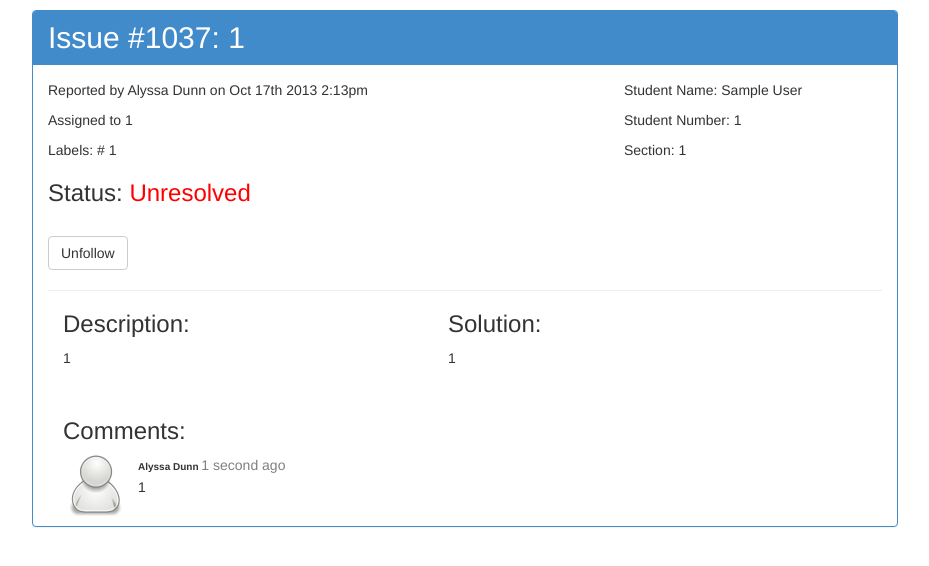
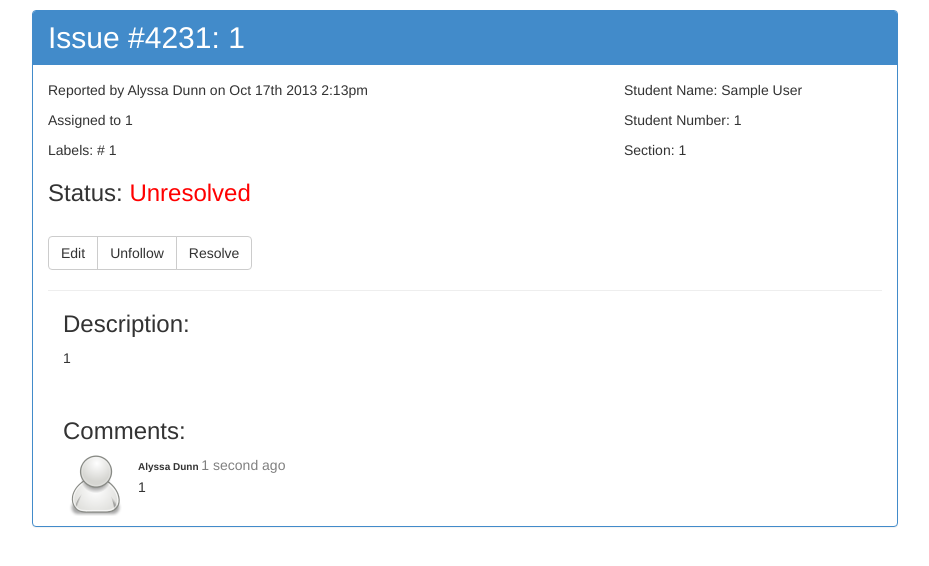
Before and after one commit to midlife83/ArgentineRose, a PHP site: page /unresolved_issue.php in a window 1280 px wide. Shown: the top 566 px of the page, without its empty margins (175-1104 px from the left). Run offline with PHP 8.4, Linux system fonts and the light colour scheme; the visitor is signed in with stand-in values (Sample User, id 1).

Commit message:
Fixed the Unresolved Issue page which were all working fine until Ramon screwd up for unknown reason.

```diff
--- a/unresolved_issue.php
+++ b/unresolved_issue.php
@@ -1,5 +1,3 @@
-<?php error_reporting(0); ?>
-
 <!DOCTYPE html>
 <html lang="en">
 
@@ -16,29 +14,26 @@
 </head>
 
 <body>
- <div class="container" style="margin-top:10px; width:70%">
+ <div class="container" style="margin-top:10px; width:70%; height:100%">
   <div class="panel panel-primary">
    <div class="panel-heading">
-    <span class="btn-danger">
     <?php session_start();
-
 
 		$name=$_SESSION['name'];
 		$number=$_SESSION['number'];
 		$section=$_SESSION['section'];
 		$title=$_SESSION['title'];
 		$description=$_SESSION['description'];
-		$solution=$_SESSION['solution'];
 		$assignment=$_SESSION['assignment'];
 		$label=$_SESSION['label'];
 		$comment=$_SESSION['comment'];
 		$ref=$_SESSION['ref'];
 		$isFollowed=$_SESSION['isFollowed'];
 
+
 	?>
-    </span>
     <h2 style="margin:0px">
-     Issue #1037:
+     Issue #4231:
      <?php echo $title. "<br>"; ?>
     </h2>
    </div>
@@ -62,7 +57,8 @@
       </p>
 
       <h3>
-       Status: <font color="red">Unresolved</font>
+       Status:
+       <font color="red">Unresolved</font>
       </h3>
      </div>
 
@@ -86,40 +82,32 @@
     <br>
 
     <div class="btn-group">
+     <button type="button" class="btn btn-default" onclick="window.location.href='edit.php'">Edit</button>
+
      <button type="button" class="btn btn-default" onclick="window.location.href='change_following.php'">
 <?php
      if($isFollowed==0){echo "Follow";}else{echo "Unfollow";}
 ?>
 </button>
+     <button type="button" class="btn btn-default" onclick="window.location.href='resolve.php'">Resolve</button>
     </div>
 
     <hr>
 
     <div class="container">
-
-	<div class="row" style="margin-left:0px">
-	 <div class="col-sm-4" style="padding:0px">
-		 <h3 style="margin-top:0px; margin-left:0px">
+     <h3 style="margin-top:0px">
       Description:
      </h3>
+
      <p>
       <?php echo $description. "<br>"; ?>
      </p>
-	 </div>
-	 <div class="col-sm-6" style="padding:0px">
-		 <h3 style="margin-top:0px; margin-left:0px">
-		  Solution:
-		 </h3>
-		 <p>
-		  <?php echo $solution. "<br>"; ?>
-		 </p>
-	 </div>
-	</div>
      <br>
 
      <h3>
       Comments:
      </h3>
+
 <?php if($comment){ ?>
 
      <img src="assets/person.png" alt="Meghan Allen">
```
Lines whose indentation alone changed are shown as unchanged.
